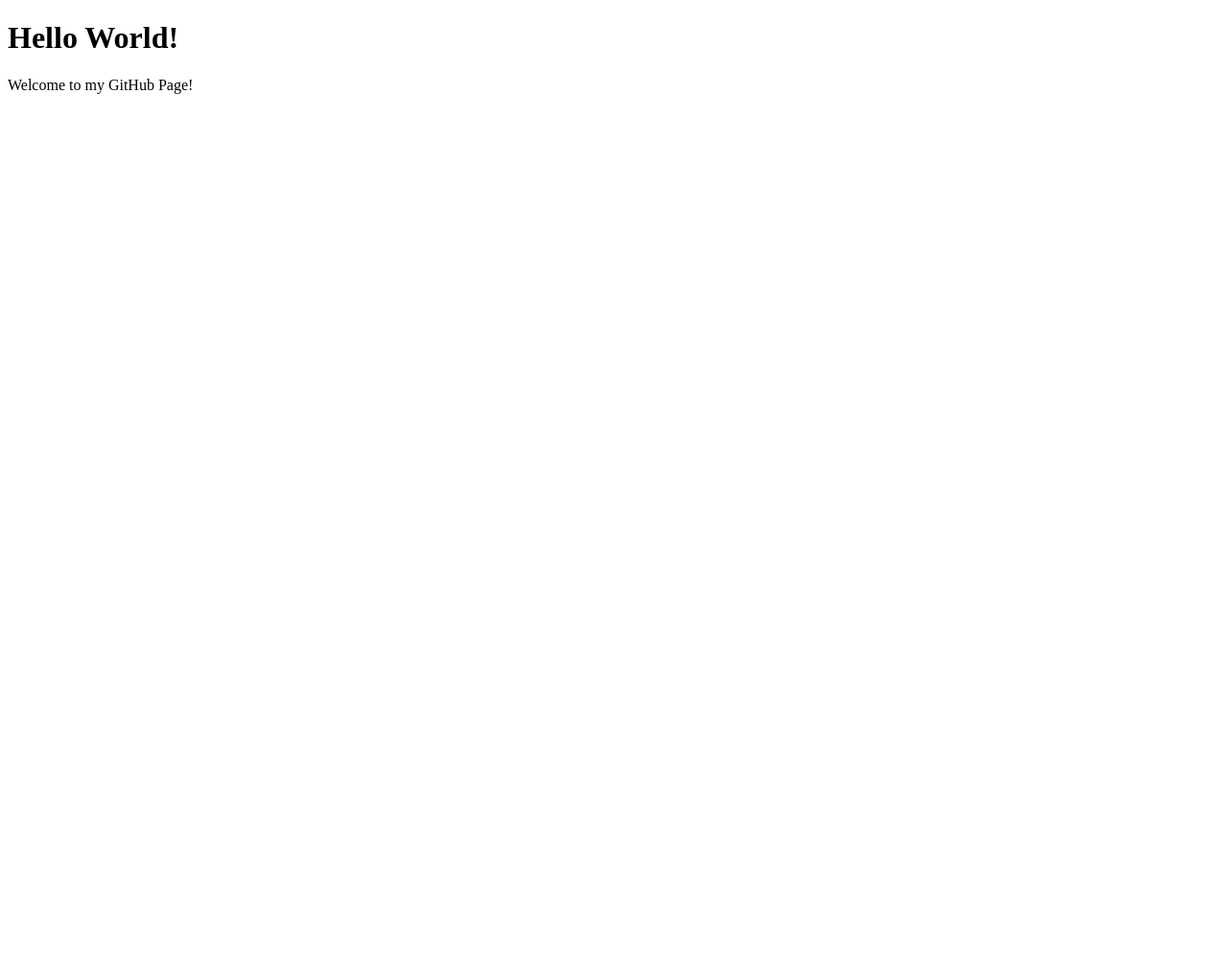
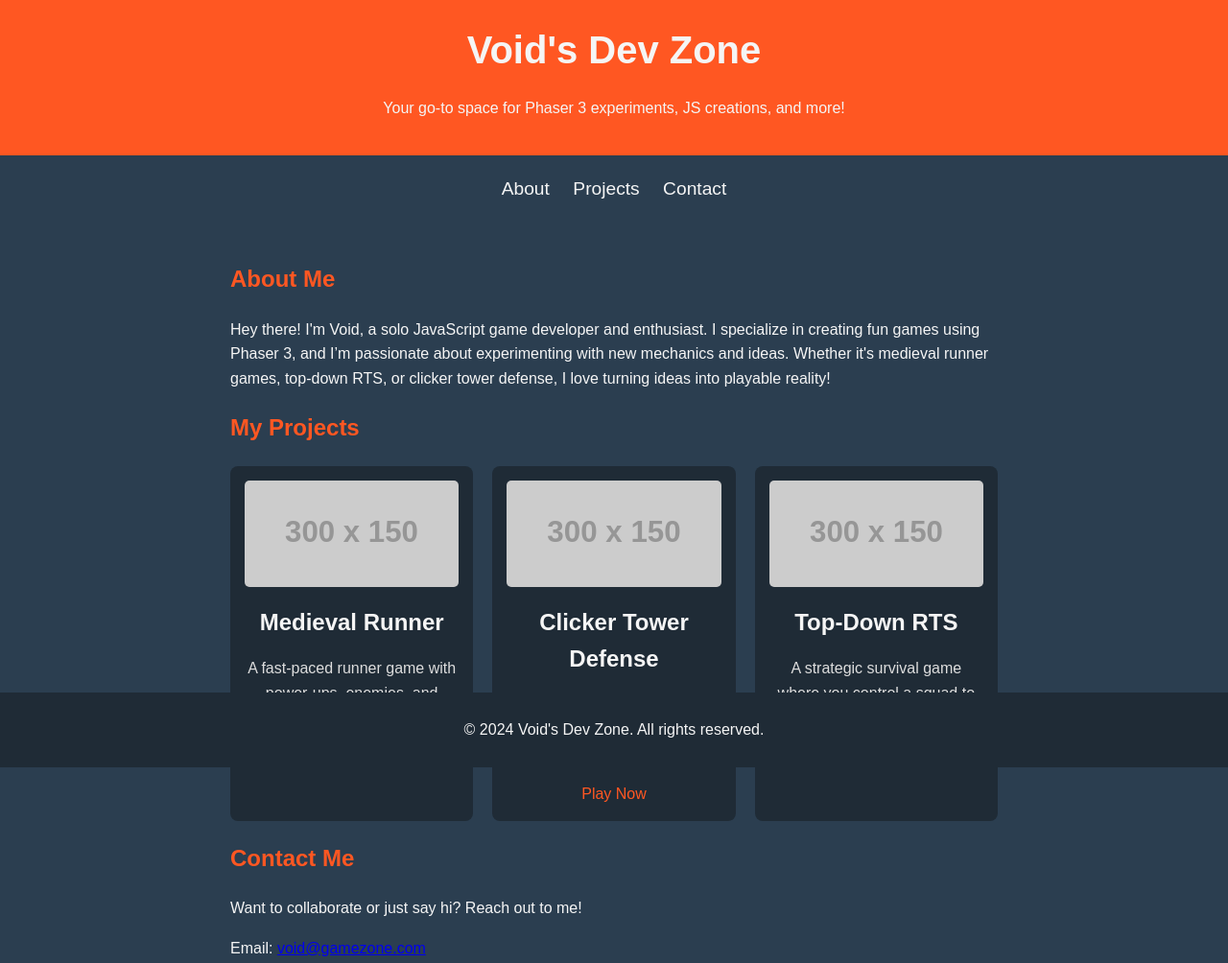
Before and after one commit to avxlite/avxlite.github.io, a plain HTML site: page index.html in a window 1280 px wide. Shown: the whole page at 96% size. Before the commit the page ends 800 px from the top, so only its background shows below. Drawn offline with Linux system fonts and the light colour scheme; placeholder pictures from the web are drawn by us.

Commit message:
update index.html

```diff
--- a/index.html
+++ b/index.html
@@ -3,10 +3,166 @@
 <head>
     <meta charset="UTF-8">
     <meta name="viewport" content="width=device-width, initial-scale=1.0">
-    <title>My GitHub Page</title>
+    <title>Void's Dev Zone</title>
+    <style>
+        /* Theme colors */
+        :root {
+            --myTheme: #2b3e50; /* Dark greyish blue */
+            --textColor: #f5f5f5;
+            --accent: #ff5722; /* Vibrant orange for contrast */
+        }
+
+        body {
+            margin: 0;
+            font-family: 'Arial', sans-serif;
+            background-color: var(--myTheme);
+            color: var(--textColor);
+            line-height: 1.6;
+        }
+
+        header {
+            background: var(--accent);
+            color: var(--textColor);
+            padding: 20px 10px;
+            text-align: center;
+        }
+
+        header h1 {
+            margin: 0;
+            font-size: 2.5rem;
+        }
+
+        nav {
+            text-align: center;
+            margin: 20px 0;
+        }
+
+        nav a {
+            color: var(--textColor);
+            text-decoration: none;
+            margin: 0 10px;
+            font-size: 1.2rem;
+        }
+
+        nav a:hover {
+            color: var(--accent);
+        }
+
+        .content {
+            max-width: 800px;
+            margin: auto;
+            padding: 20px;
+        }
+
+        .content h2 {
+            color: var(--accent);
+        }
+
+        footer {
+            background: #1f2b36;
+            color: var(--textColor);
+            text-align: center;
+            padding: 10px 0;
+            position: fixed;
+            bottom: 0;
+            width: 100%;
+        }
+
+        .projects {
+            display: grid;
+            grid-template-columns: repeat(auto-fit, minmax(250px, 1fr));
+            gap: 20px;
+            margin-top: 20px;
+        }
+
+        .project {
+            background: #1f2b36;
+            padding: 15px;
+            border-radius: 8px;
+            text-align: center;
+        }
+
+        .project img {
+            max-width: 100%;
+            height: auto;
+            border-radius: 5px;
+        }
+
+        .project h3 {
+            margin: 10px 0 5px;
+            font-size: 1.5rem;
+        }
+
+        .project p {
+            font-size: 1rem;
+            color: #ddd;
+        }
+
+        .project a {
+            color: var(--accent);
+            text-decoration: none;
+        }
+
+        .project a:hover {
+            text-decoration: underline;
+        }
+    </style>
 </head>
 <body>
-    <h1>Hello World!</h1>
-    <p>Welcome to my GitHub Page!</p>
+    <header>
+        <h1>Void's Dev Zone</h1>
+        <p>Your go-to space for Phaser 3 experiments, JS creations, and more!</p>
+    </header>
+
+    <nav>
+        <a href="#about">About</a>
+        <a href="#projects">Projects</a>
+        <a href="#contact">Contact</a>
+    </nav>
+
+    <div class="content">
+        <section id="about">
+            <h2>About Me</h2>
+            <p>
+                Hey there! I'm Void, a solo JavaScript game developer and enthusiast. I specialize in creating fun
+                games using Phaser 3, and I’m passionate about experimenting with new mechanics and ideas.
+                Whether it's medieval runner games, top-down RTS, or clicker tower defense, I love turning ideas into playable reality!
+            </p>
+        </section>
+
+        <section id="projects">
+            <h2>My Projects</h2>
+            <div class="projects">
+                <div class="project">
+                    <img src="https://via.placeholder.com/300x150.png?text=Medieval+Runner" alt="Medieval Runner">
+                    <h3>Medieval Runner</h3>
+                    <p>A fast-paced runner game with power-ups, enemies, and dynamic challenges!</p>
+                    <a href="#">View Demo</a>
+                </div>
+                <div class="project">
+                    <img src="https://via.placeholder.com/300x150.png?text=Tower+Defense" alt="Tower Defense">
+                    <h3>Clicker Tower Defense</h3>
+                    <p>Defend your base by clicking! Simple yet addictive gameplay mechanics.</p>
+                    <a href="#">Play Now</a>
+                </div>
+                <div class="project">
+                    <img src="https://via.placeholder.com/300x150.png?text=Top+Down+RTS" alt="Top Down RTS">
+                    <h3>Top-Down RTS</h3>
+                    <p>A strategic survival game where you control a squad to defend your outpost.</p>
+                    <a href="#">Check it Out</a>
+                </div>
+            </div>
+        </section>
+
+        <section id="contact">
+            <h2>Contact Me</h2>
+            <p>Want to collaborate or just say hi? Reach out to me!</p>
+            <p>Email: <a href="mailto:void@gamezone.com">void@gamezone.com</a></p>
+        </section>
+    </div>
+
+    <footer>
+        <p>© 2024 Void's Dev Zone. All rights reserved.</p>
+    </footer>
 </body>
 </html>
```
